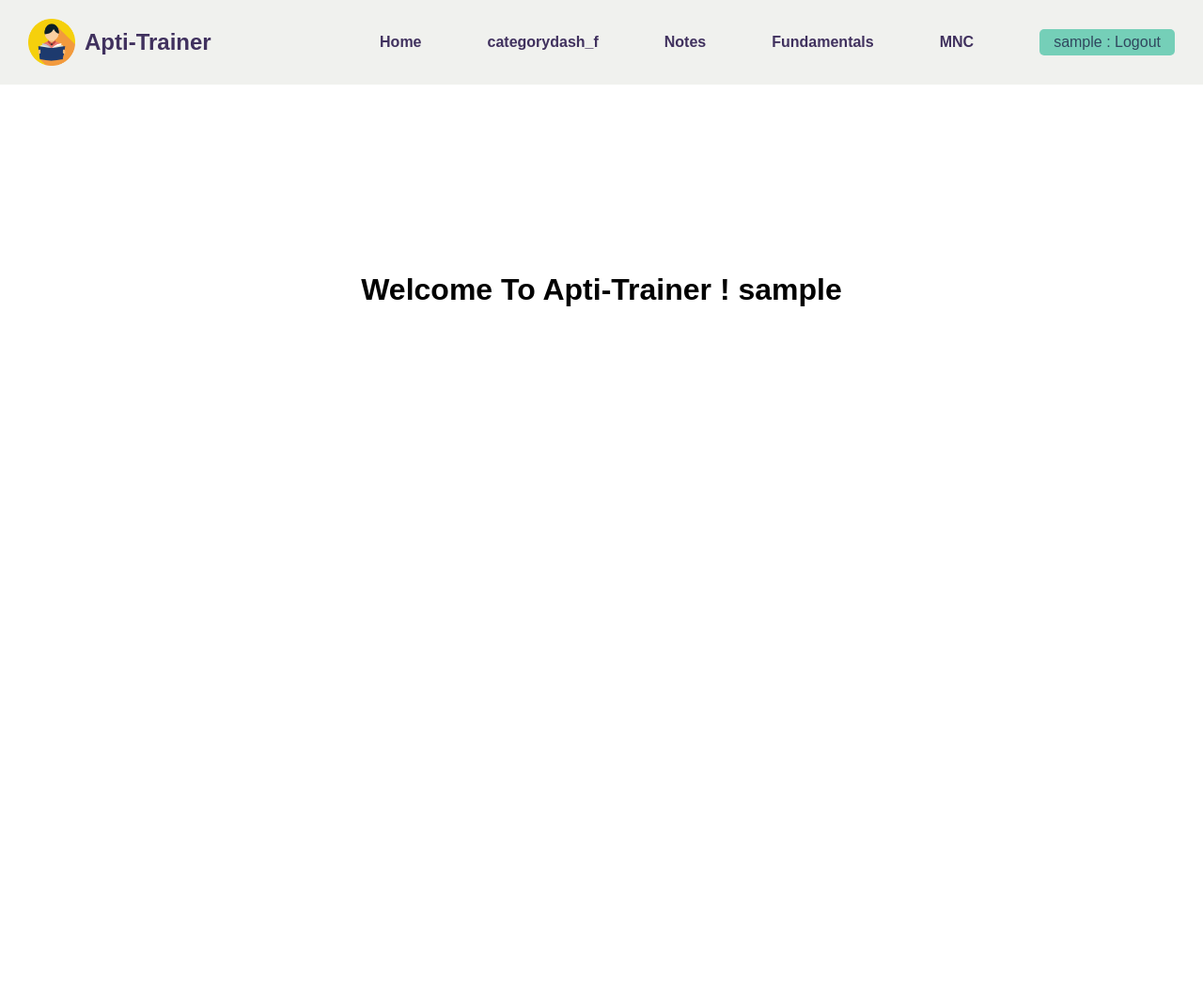
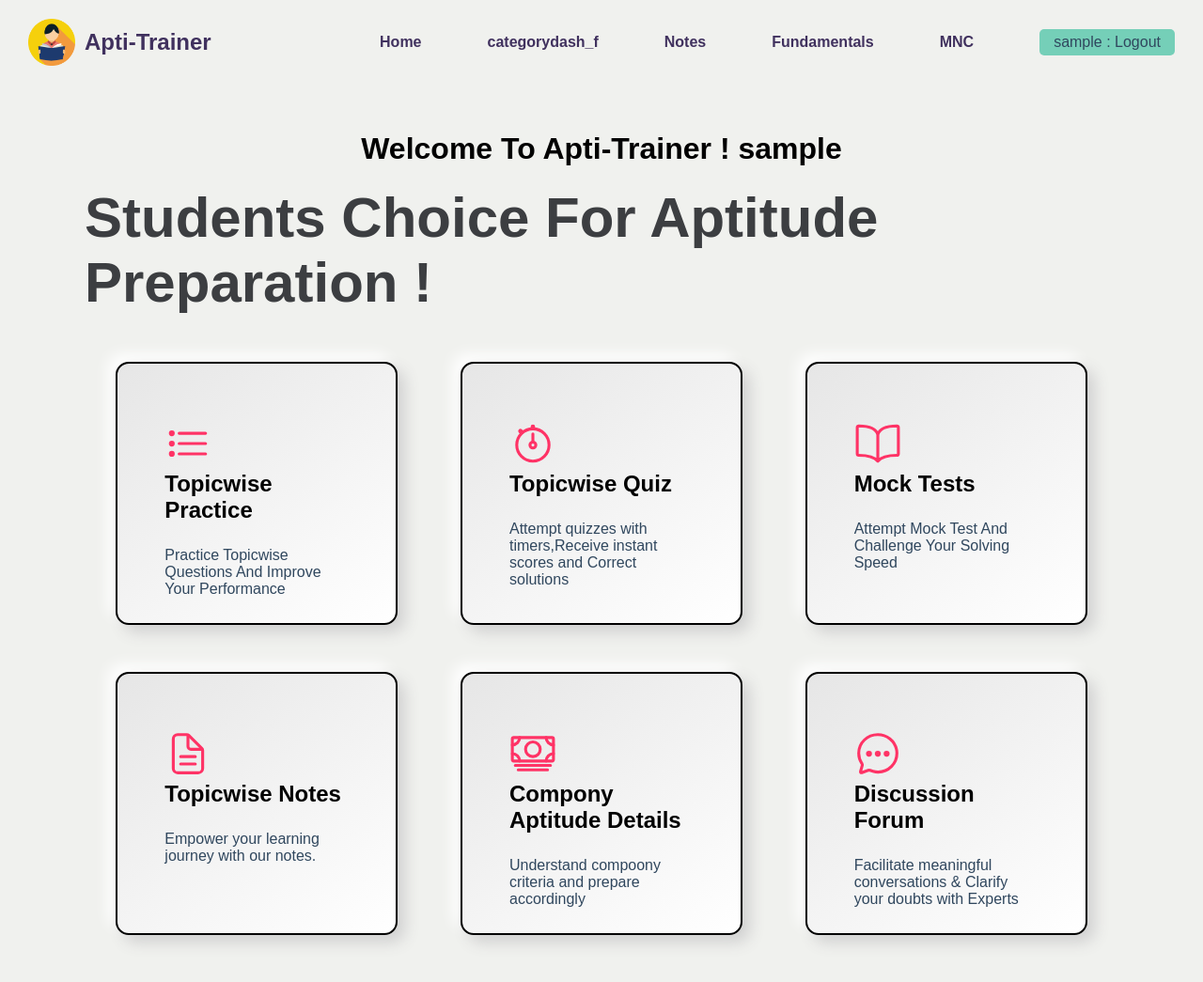
Before and after one commit to Shri-15k/Apti-Trainer, a PHP site: page /AptiTrainer/Sections/Home/Home.php in a window 1280 px wide. Shown: the whole page at 94% size. Before the commit the page ends 326 px from the top, so only its background shows below. Run offline with PHP 8.4, Linux system fonts and the light colour scheme; the visitor is signed in with stand-in values (Sample User, id 1).

Commit message:
created home page to show after user logged in and created respective styles

```diff
--- a/Sections/Home/Home.php
+++ b/Sections/Home/Home.php
@@ -10,12 +10,17 @@ session_start();
   <meta charset="UTF-8">
   <meta http-equiv="X-UA-Compatible" content="IE=edge">
   <meta name="viewport" content="width=device-width, initial-scale=1.0">
-  <title>Notes</title>
+  <title>Home</title>
   <link rel="stylesheet" href="../../resources/CSS/style.css">
+
+  <link rel="stylesheet" href="../../resources/CSS/home.css">
+
+
   <link rel="stylesheet" href="https://cdnjs.cloudflare.com/ajax/libs/font-awesome/6.5.1/css/all.min.css">
+
 </head>
 
-<body>
+<body style="background-color:#f0f1ee;">
   <header>
     <?php
     $path = '../..';
@@ -23,10 +28,69 @@ session_start();
     ?>
   </header>
   <main>
-  <?php
+    <?php
     if (isset($_SESSION['logged_in']) && $_SESSION['logged_in'] == true) {
       // Your code for when the user is logged in goes here
-      echo "<h1 style='text-align: center; margin-top: 200px;'> Welcome  To Apti-Trainer ! $_SESSION[username]</h1>";
+      echo "<h1 style='text-align: center; margin-top: 50px;'> Welcome  To Apti-Trainer ! $_SESSION[username]</h1>"; ?>
+
+      <h1 class="heading">Students Choice For Aptitude Preparation !</h1>
+      <div class="container" style="display:block">
+        <div class="row1" style="display:flex; justify-content: space-around; margin-bottom: 50px;">
+          <div class="box">
+            <ion-icon class="icons" name="list-outline"></ion-icon>
+            <h2><a href="../Notes/Notes.php">Topicwise Practice</a></h2>
+            <p>Practice Topicwise
+              Questions
+              And Improve
+              Your Performance</p>
+          </div>
+
+          <div class="box">
+            <ion-icon class="icons" name="stopwatch-outline"></ion-icon>
+            <h2><a>Topicwise Quiz</a></h2>
+            <p>Attempt quizzes with timers,Receive instant scores and Correct solutions </p>
+          </div>
+
+          <div class="box">
+            <ion-icon class="icons" name="book-outline"></ion-icon>
+            <h2><a>Mock Tests</a></h2>
+            <p>Attempt
+              Mock Test
+              And
+              Challenge Your
+              Solving Speed</p>
+          </div>
+        </div>
+
+        <div class="row2" style="display: flex; justify-content: space-around;">
+          <div class="box">
+            <ion-icon class="icons" name="document-text-outline"></ion-icon>
+            <h2><a href="../Notes/Notes.php">Topicwise Notes</a></h2>
+            <p>Empower your
+              learning journey
+              with
+              our notes.</p>
+          </div>
+
+          <div class="box">
+            <ion-icon class="icons" name="cash-outline"></ion-icon>
+            <h2><a href="../MNC/MNC.php">Compony Aptitude Details</a></h2>
+            <p>Understand compoony criteria and prepare accordingly</p>
+          </div>
+
+          <div class="box">
+            <ion-icon class="icons" name="chatbubble-ellipses-outline"></ion-icon>
+            <h2><a>Discussion Forum</a></h2>
+            <p> Facilitate meaningful conversations & Clarify your doubts with Experts</p>
+          </div>
+
+        </div>
+      </div><!-- close container -->
+
+      <script type="module" src="https://unpkg.com/ionicons@7.1.0/dist/ionicons/ionicons.esm.js"></script>
+      <script nomodule src="https://unpkg.com/ionicons@7.1.0/dist/ionicons/ionicons.js"></script>
+
+    <?php
     } else {
       echo "
         <script>alert('Please LogIn!');
--- /dev/null
+++ b/resources/CSS/home.css
@@ -0,0 +1,83 @@
+
+
+.heading{
+  font-size: 60px;
+  color: #3c3e41;
+  margin-top: 20px;
+  margin-left: 90px;
+}
+
+.container{
+  width: 1200px;
+  margin: auto;
+
+  justify-content: space-between;
+  align-items: center;
+  padding: 50px;
+}
+
+h2 a{
+  color: black;
+}
+
+.box{
+  width: 300px;
+  height: 280px;
+  padding: 50px;
+  border-radius: 14px;
+  background: linear-gradient(145deg,#e6e6e6,#ffffff);
+  box-shadow: 8px 8px 16px #d1d1d1,-8px -8px 16px #ffffff;
+  cursor: pointer;
+  border: solid 2.5px black;
+  transition: 0.3s;
+}
+
+
+
+.box:hover{
+  background:#772c40;
+  box-shadow: 8px 8px 16px #d1d1d1,-8px -8px 16px #ffffff;
+}
+
+.icons{
+  font-size: 50px;
+  color: #ff3366;
+  margin-top: 10px;
+}
+
+.box:hover .icons{
+  margin-top: 0px;
+  color:#fff;
+}
+
+.box .h2 .a{
+  font-weight: 500;
+  margin-top: 30px;
+}
+
+.box:hover h2 a{
+  color: #fff;
+}
+
+.box p{
+  color:#30475e;
+  font-weight: 400;
+  margin-top: 25px;
+}
+
+.box:hover p{
+  color: #fff;
+}
+
+.arrow{
+  font-size: 30px;
+  color: #ff3366;
+  margin-top: 10px;
+  display: none;
+}
+
+.box:hover .arrow{
+  color: #fff;
+  margin-top: 30px;
+  display: block;
+}
```
